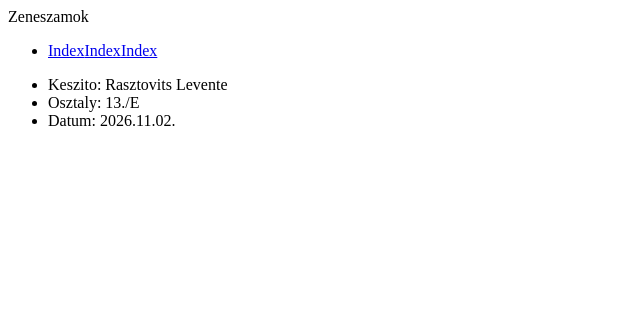
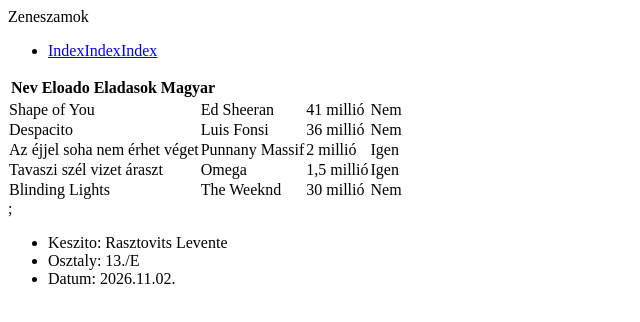
Before and after one commit to etnevelpriv/zeneszamok_gyakorlo_2, a React (Vite) app: page / in a window 1280 px wide. Shown: the top 322 px of the page, without its empty margins (0-640 px from the left). Built offline with nearby package versions, Linux system fonts and the light colour scheme.

Commit message:
lista kesz

```diff
--- a/src/App.tsx
+++ b/src/App.tsx
@@ -3,6 +3,7 @@ import type { Zeneszam_type } from "./Models/Types/Zeneszam.type";
 import type { Oldal_type } from "./Models/Types/Oldal.type";
 import { Fejlec } from "./Components/Fejlec/Fejlec";
 import { Lablec } from "./Components/Lablec/Lablec";
+import { Lista } from "./Components/Lista/Lista";
 
 export const App = function () {
   const [zeneszamok, setZeneszamok] = useState<Zeneszam_type[]>([
@@ -45,7 +46,7 @@ export const App = function () {
   return (
     <>
     <Fejlec changeOldal={changeOldal}></Fejlec>
-
+    <Lista zeneszamok={zeneszamok}></Lista>
     <Lablec></Lablec>
     </>
   )
--- /dev/null
+++ b/src/Components/Lista/Lista.tsx
@@ -0,0 +1,29 @@
+import type { Lista_prop } from "../../Models/Props/Lista.props";
+import type { Zeneszam_type } from "../../Models/Types/Zeneszam.type";
+
+export const Lista = function (props: Lista_prop) {
+    return (
+        <>
+            <table>
+                <thead>
+                    <tr>
+                        <th>Nev</th>
+                        <th>Eloado</th>
+                        <th>Eladasok</th>
+                        <th>Magyar</th>
+                    </tr>
+                </thead>
+            </table>
+            <tbody>
+                {props.zeneszamok.map((zeneszam: Zeneszam_type, index: number) => (
+                    <tr key={index}>
+                        <td>{zeneszam.nev}</td>
+                        <td>{zeneszam.eloado}</td>
+                        <td>{zeneszam.eladasok_szama.toString()}</td>
+                        <td>{zeneszam.magyar ? "Igen" : "Nem"}</td>
+                    </tr>
+                ))};
+            </tbody>
+        </>
+    )
+};
--- /dev/null
+++ b/src/Models/Props/Lista.props.ts
@@ -0,0 +1,4 @@
+import type { Zeneszam_type } from "../Types/Zeneszam.type"
+export type Lista_prop = {
+    zeneszamok:Zeneszam_type[]
+}
```
Also changed, not shown: src/Components/Lista/Lista.css (added).
